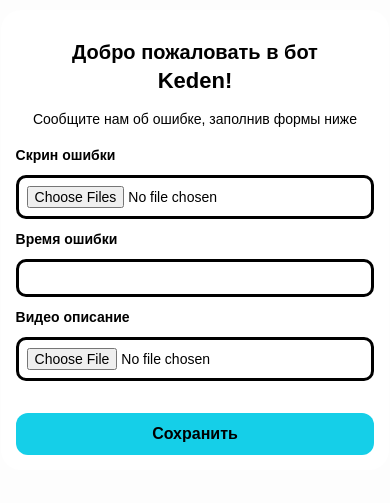
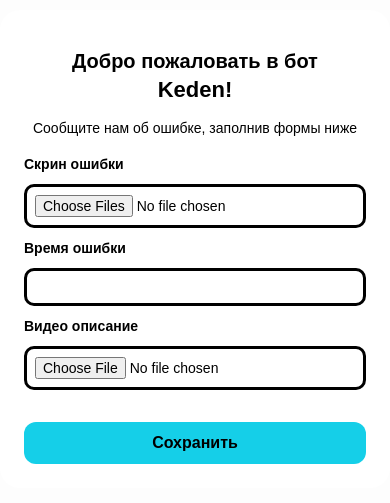
Before and after one commit to iceultanbrynza/keden-bot-backend, a Django app: page /kedenbot/udl in a window 390 px wide. Shown: the top 503 px of the page. Run offline with Django 5.2, Linux system fonts and the light colour scheme; some libraries are stand-ins or nearby versions.

Commit message:
style change

```diff
--- a/kedenwebpages/static/kedenwebpages/style.css
+++ b/kedenwebpages/static/kedenwebpages/style.css
@@ -98,7 +98,7 @@ input {
 /* Адаптация под мобильные устройства */
 @media (max-width: 480px) {
   .container {
-    padding: 15px;
+    padding: 24px;
     margin-top: 10px;
     max-width: 92%;
   }
```
